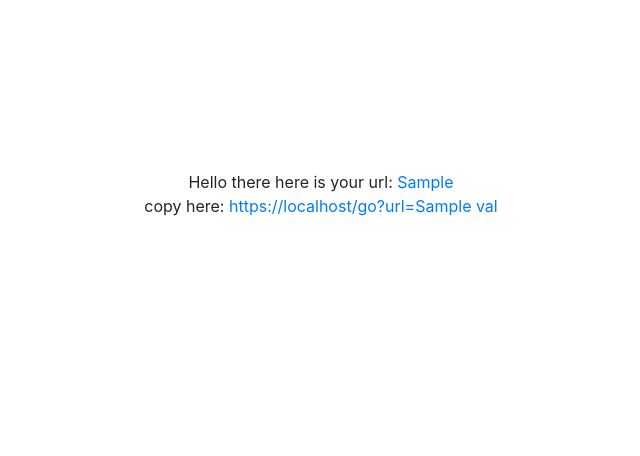
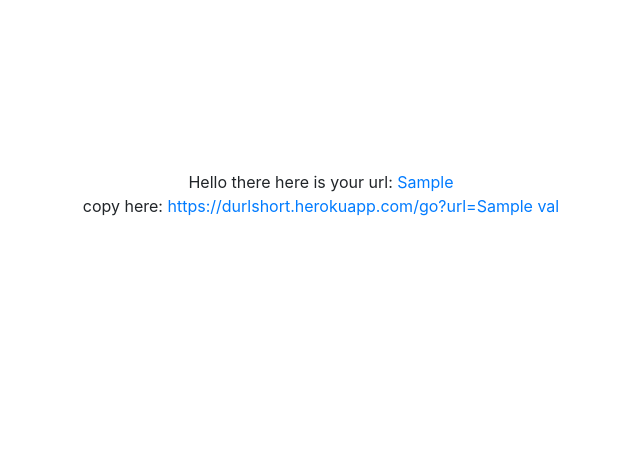
Before and after one commit to Debajyoti1/url-shortner, a Flask app: template templates/done.html in a window 1280 px wide. Shown: the part 150-606 px from the top of the page, without its empty margins (319-959 px from the left). Run offline with Flask 2, Linux system fonts and the light colour scheme; the template is opened without the code that fills it: most values are stand-ins (such as "Sample title", 1, 10 or a date in 2020); some libraries are stand-ins or nearby versions.

Commit message:
url changes

```diff
--- a/templates/done.html
+++ b/templates/done.html
@@ -9,7 +9,7 @@
 
     Hello there
     here is your url: <a href="/go?url={{val}}" target="_blank">{{ur}}</a><br>
-    copy here: <a href="#">https://localhost/go?url={{val}}</a>
+    copy here: <a href="#">https://durlshort.herokuapp.com/go?url={{val}}</a>
 </section>
 
 {% endblock %}
```
